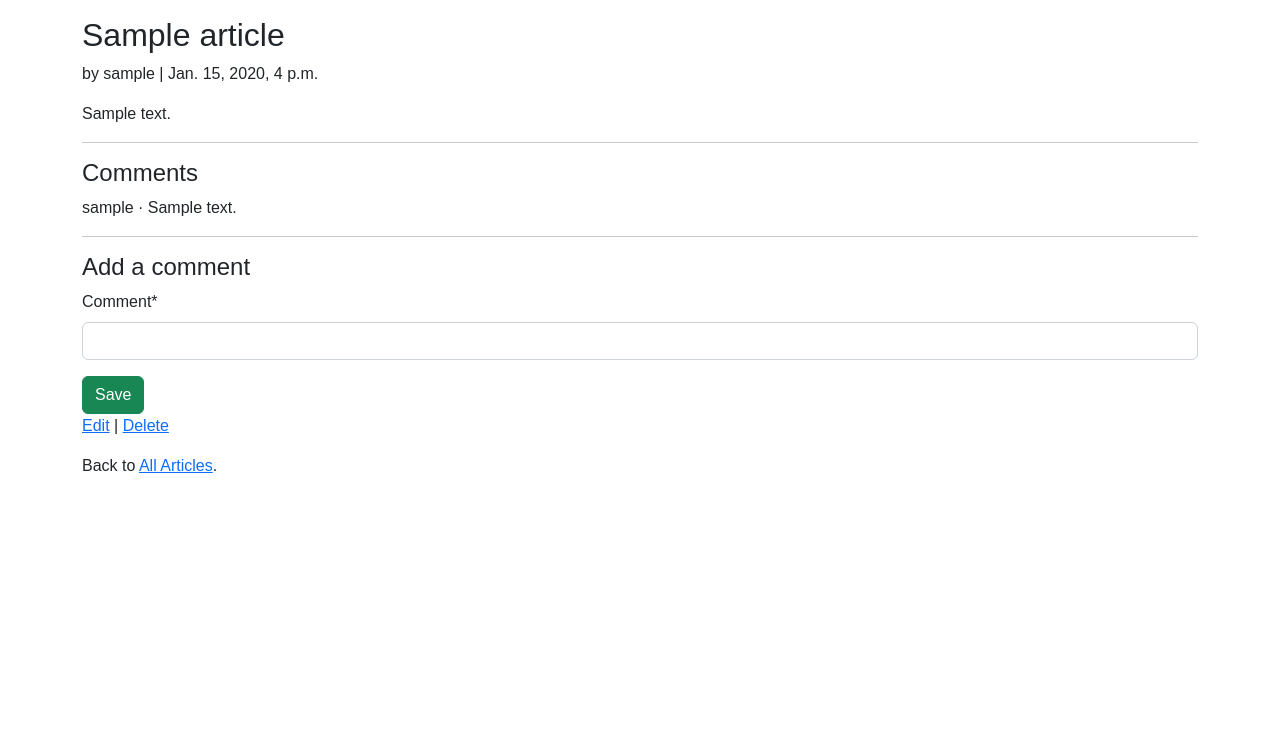
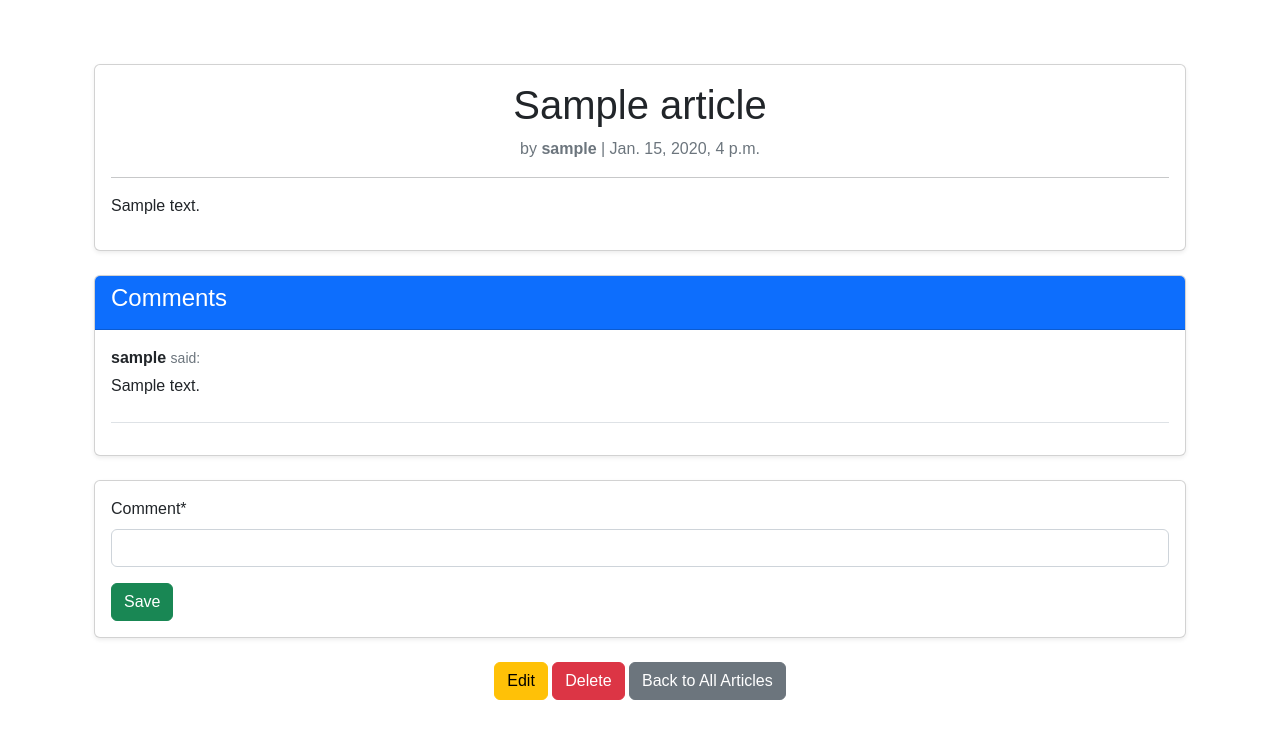
Before and after one commit to asiq-dev/Newsly-Django, a Django app: page /articles/1/ in a window 1280 px wide. Shown: the part 93-841 px from the top of the page. Before the commit the page ends 566 px from the top, so only its background shows below. Run offline with Django 4.2, Linux system fonts and the light colour scheme; a user stored in the database is signed in; tables that the repository leaves empty hold one stand-in row (values such as "Sample post"); some libraries are stand-ins or nearby versions.

Commit message:
modified design for single news and news list

```diff
--- a/articles/views.py
+++ b/articles/views.py
@@ -21,9 +21,12 @@
 # Create your views here.
 
 
-class ArticleListView(LoginRequiredMixin, ListView):
+class ArticleListView(ListView):
     model = Article
     template_name = "article_list.html"
+    # ordering = ['-date']
+    def get_queryset(self):
+        return Article.objects.all().order_by('-date')
 
 
 class CommentGet(DetailView):
@@ -36,7 +39,7 @@
         return context
 
 
-class CommentPost(SingleObjectMixin, FormView):
+class CommentPost(LoginRequiredMixin, SingleObjectMixin, FormView):
     model = Article
     form_class = CommentForm
     template_name = "article_detail.html"
@@ -57,7 +60,7 @@
         return reverse("article_detail", kwargs={"pk": article.pk})
 
 
-class ArticleDetailView(LoginRequiredMixin, View):
+class ArticleDetailView(View):
     def get(self, request, *args, **kwargs):
         view = CommentGet.as_view()
         return view(request, *args, **kwargs)
--- /dev/null
+++ b/static/css/article.css
@@ -0,0 +1,8 @@
+.text-truncate-lines {
+    display: -webkit-box;
+    -webkit-line-clamp: 3; /* Limits text to 3 lines */
+    -webkit-box-orient: vertical;
+    overflow: hidden;
+    text-overflow: ellipsis; /* Adds '...' after truncation */
+    max-width: 100%;
+}
--- a/templates/article_detail.html
+++ b/templates/article_detail.html
@@ -1,29 +1,64 @@
 <!-- templates/article_detail.html -->
-{% extends "base.html" %} {% block content %}
+{% extends "base.html" %}
 {% load crispy_forms_tags %}
 
-<div class="article-entry">
-    <h2>{{ object.title }}</h2>
-    <p>by {{ object.author }} | {{ object.date }}</p>
+{% block content %}
+
+<div class="container py-5">
+    <!-- Article Section -->
+    <div class="card shadow-sm mb-4">
+        <div class="card-body text-center">
+            {% if object.image %}
+                <img src="{{ object.image.url }}" class="img-fluid mb-4 rounded" alt="{{ object.title }}" style="max-height: 400px; object-fit: cover;">
+            {% endif %}
+            <h1 class="card-title">{{ object.title }}</h1>
+            <p class="text-muted">
+                by <strong>{{ object.author }}</strong> | {{ object.date }}
+            </p>
+            <hr>
+            <div class="article-content text-start">
                 <p>{{ object.body }}</p>
             </div>
-<hr />
+        </div>
+    </div>
+
+    <!-- Comments Section -->
+    <div class="card shadow-sm mb-4">
+        <div class="card-header bg-primary text-white">
             <h4>Comments</h4>
+        </div>
+        <div class="card-body">
+            {% if article.comment_set.all %}
                 {% for comment in article.comment_set.all %}
-<p>{{ comment.author }} &middot; {{ comment }}</p>
+                    <div class="mb-3 border-bottom pb-2">
+                        <p class="mb-1"><strong>{{ comment.author }}</strong> <small class="text-muted">said:</small></p>
+                        <p>{{ comment }}</p>
+                    </div>
                 {% endfor %}
-<hr />
+            {% else %}
+                <p>No comments yet. Be the first to comment!</p>
+            {% endif %}
+        </div>
+    </div>
 
-<h4>Add a comment</h4>
+    <!-- Add a Comment Section -->
+    <div class="card shadow-sm mb-4">
+        <div class="card-body">
             <form action="" method="post">
                 {% csrf_token %}
                 {{ form|crispy }}
-    <button class="btn btn-success ml-2" type="submit">Save</button>
+                <button class="btn btn-success" type="submit">Save</button>
             </form>
+        </div>
+    </div>
 
-<p>
-    <a href="{% url 'article_edit' article.pk %}">Edit</a> |
-    <a href="{% url 'article_delete' article.pk %}">Delete</a>
-</p>
-<p>Back to <a href="{% url 'article_list' %}">All Articles</a>.</p>
+    <!-- Article Controls -->
+    <div class="text-center mt-4">
+        {% if user.is_authenticated and object.author == user %}
+        <a href="{% url 'article_edit' article.pk %}" class="btn btn-warning">Edit</a>
+        <a href="{% url 'article_delete' article.pk %}" class="btn btn-danger">Delete</a>
+        {% endif %}
+        <a href="{% url 'article_list' %}" class="btn btn-secondary">Back to All Articles</a>
+    </div>
+</div>
 {% endblock content %}
--- a/templates/base.html
+++ b/templates/base.html
@@ -11,6 +11,7 @@
   <link href="https://cdn.jsdelivr.net/npm/bootstrap@5.2.3/dist/css/bootstrap.min.css" rel="stylesheet"
     integrity="sha384-rbsA2VBKQhggwzxH7pPCaAqO46MgnOM80zW1RWuH61DGLwZJEdK2Kadq2F9CUG65" crossorigin="anonymous">
     <link rel="stylesheet" href="{% static 'css/base.css' %}">
+    <link rel="stylesheet" href="{% static 'css/article.css' %}">
 </head>
 
 <body>
```
Also changed, not shown: templates/article_list.html (+3 -27 lines), 1 other file. Lines whose indentation alone changed are shown as unchanged.
